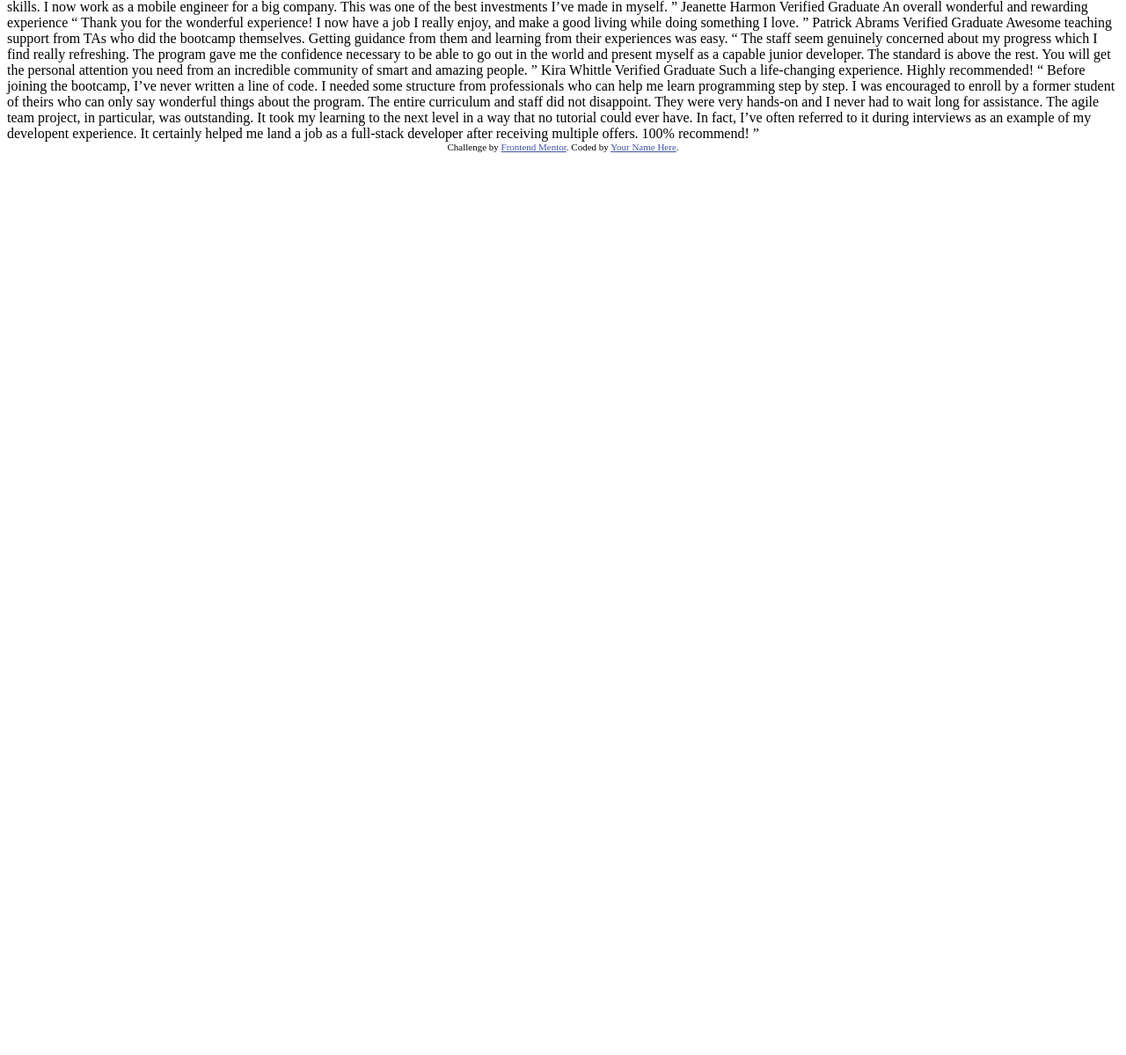
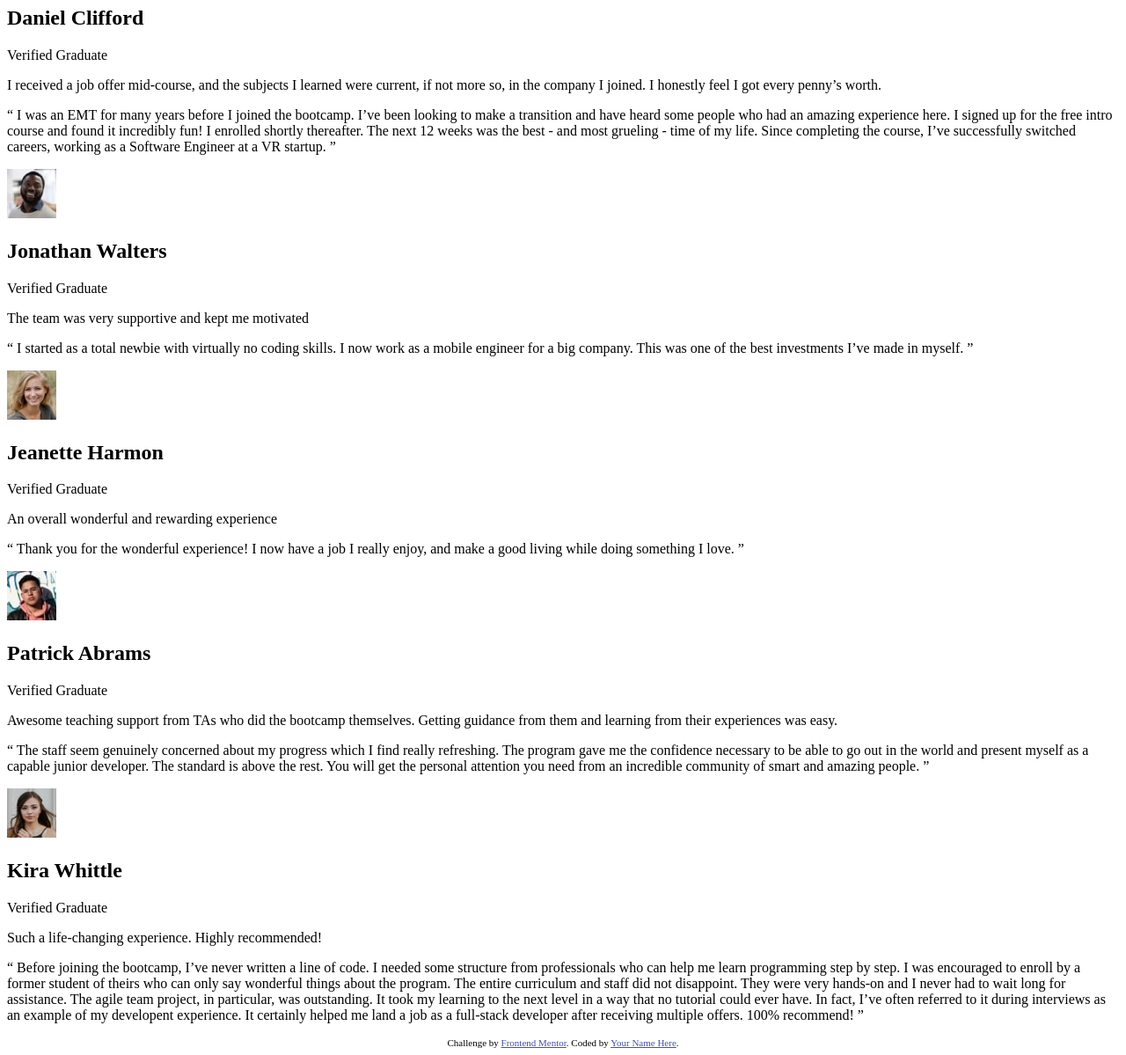
Before and after one commit to edo979/testimonials-grid-section-main, a plain HTML site: page index.html in a window 1280 px wide. Shown: the part 81-1280 px from the top of the page at 88% size. Before the commit the page ends 800 px from the top, so only its background shows below. Drawn offline with Linux system fonts and the light colour scheme.

Commit message:
html finish

```diff
--- a/index.html
+++ b/index.html
@@ -1,76 +1,138 @@
 <!DOCTYPE html>
 <html lang="en">
   <head>
-  <meta charset="UTF-8">
-  <meta name="viewport" content="width=device-width, initial-scale=1.0"> <!-- displays site properly based on user's device -->
+    <meta charset="UTF-8" />
+    <meta name="viewport" content="width=device-width, initial-scale=1.0" />
 
-  <link rel="icon" type="image/png" sizes="32x32" href="./images/favicon-32x32.png">
+    <link
+      rel="icon"
+      type="image/png"
+      sizes="32x32"
+      href="./images/favicon-32x32.png"
+    />
 
     <title>Frontend Mentor | [Challenge Name Here]</title>
-
-  <!-- Feel free to remove these styles or customise in your own stylesheet 👍 -->
     <style>
-    .attribution { font-size: 11px; text-align: center; }
-    .attribution a { color: hsl(228, 45%, 44%); }
+      .attribution {
+        font-size: 11px;
+        text-align: center;
+      }
+      .attribution a {
+        color: hsl(228, 45%, 44%);
+      }
     </style>
   </head>
   <body>
-  Daniel Clifford
-  Verified Graduate
+    <div class="testimonial-grid">
+      <article>
+        <div class="flex">
+          <img src="images/image-daniel.jpg" alt="Daniel Clifford" />
+          <div>
+            <h2 class="name">Daniel Clifford</h2>
+            <p class="position">Verified Graduate</p>
+          </div>
+        </div>
+        <p>
+          I received a job offer mid-course, and the subjects I learned were
+          current, if not more so, in the company I joined. I honestly feel I
+          got every penny’s worth.
+        </p>
+        <p>
+          “ I was an EMT for many years before I joined the bootcamp. I’ve been
+          looking to make a transition and have heard some people who had an
+          amazing experience here. I signed up for the free intro course and
+          found it incredibly fun! I enrolled shortly thereafter. The next 12
+          weeks was the best - and most grueling - time of my life. Since
+          completing the course, I’ve successfully switched careers, working as
+          a Software Engineer at a VR startup. ”
+        </p>
+      </article>
 
-  I received a job offer mid-course, and the subjects I learned were current, if not more so,
-  in the company I joined. I honestly feel I got every penny’s worth.
+      <article>
+        <div class="flex">
+          <img src="images/image-jonathan.jpg" alt="Jonathan Walters" />
+          <div>
+            <h2 class="name">Jonathan Walters</h2>
+            <p class="position">Verified Graduate</p>
+          </div>
+          <p>The team was very supportive and kept me motivated</p>
+          <p>
+            “ I started as a total newbie with virtually no coding skills. I now
+            work as a mobile engineer for a big company. This was one of the
+            best investments I’ve made in myself. ”
+          </p>
+        </div>
+      </article>
 
-  “ I was an EMT for many years before I joined the bootcamp. I’ve been looking to make a
-  transition and have heard some people who had an amazing experience here. I signed up
-  for the free intro course and found it incredibly fun! I enrolled shortly thereafter.
-  The next 12 weeks was the best - and most grueling - time of my life. Since completing
-  the course, I’ve successfully switched careers, working as a Software Engineer at a VR startup. ”
+      <article>
+        <div class="flex">
+          <img src="images/image-jeanette.jpg" alt="Jeanette Harmon" />
+          <div>
+            <h2 class="name">Jeanette Harmon</h2>
+            <p class="position">Verified Graduate</p>
+          </div>
+          <p>An overall wonderful and rewarding experience</p>
+          <p>
+            “ Thank you for the wonderful experience! I now have a job I really
+            enjoy, and make a good living while doing something I love. ”
+          </p>
+        </div>
+      </article>
 
-  Jonathan Walters
-  Verified Graduate
+      <article>
+        <div class="flex">
+          <img src="images/image-patrick.jpg" alt="Patrick Abrams" />
+          <div>
+            <h2 class="name">Patrick Abrams</h2>
+            <p class="position">Verified Graduate</p>
+          </div>
+          <p>
+            Awesome teaching support from TAs who did the bootcamp themselves.
+            Getting guidance from them and learning from their experiences was
+            easy.
+          </p>
+          <p>
+            “ The staff seem genuinely concerned about my progress which I find
+            really refreshing. The program gave me the confidence necessary to
+            be able to go out in the world and present myself as a capable
+            junior developer. The standard is above the rest. You will get the
+            personal attention you need from an incredible community of smart
+            and amazing people. ”
+          </p>
+        </div>
+      </article>
 
-  The team was very supportive and kept me motivated
-
-  “ I started as a total newbie with virtually no coding skills. I now work as a mobile engineer
-  for a big company. This was one of the best investments I’ve made in myself. ”
-
-  Jeanette Harmon
-  Verified Graduate
-
-  An overall wonderful and rewarding experience
-
-  “ Thank you for the wonderful experience! I now have a job I really enjoy, and make a good living
-  while doing something I love. ”
-
-  Patrick Abrams
-  Verified Graduate
-
-  Awesome teaching support from TAs who did the bootcamp themselves. Getting guidance from them and
-  learning from their experiences was easy.
-
-  “ The staff seem genuinely concerned about my progress which I find really refreshing. The program
-  gave me the confidence necessary to be able to go out in the world and present myself as a capable
-  junior developer. The standard is above the rest. You will get the personal attention you need from
-  an incredible community of smart and amazing people. ”
-
-  Kira Whittle
-  Verified Graduate
-
-  Such a life-changing experience. Highly recommended!
-
-  “ Before joining the bootcamp, I’ve never written a line of code. I needed some structure from
-  professionals who can help me learn programming step by step. I was encouraged to enroll by a former
-  student of theirs who can only say wonderful things about the program. The entire curriculum and staff
-  did not disappoint. They were very hands-on and I never had to wait long for assistance. The agile team
-  project, in particular, was outstanding. It took my learning to the next level in a way that no tutorial
-  could ever have. In fact, I’ve often referred to it during interviews as an example of my developent
-  experience. It certainly helped me land a job as a full-stack developer after receiving multiple offers.
-  100% recommend! ”
+      <article>
+        <div class="flex">
+          <img src="images/image-kira.jpg" alt="kira whittle" />
+          <div>
+            <h2 class="name">Kira Whittle</h2>
+            <p class="position">Verified Graduate</p>
+          </div>
+          <p>Such a life-changing experience. Highly recommended!</p>
+          <p>
+            “ Before joining the bootcamp, I’ve never written a line of code. I
+            needed some structure from professionals who can help me learn
+            programming step by step. I was encouraged to enroll by a former
+            student of theirs who can only say wonderful things about the
+            program. The entire curriculum and staff did not disappoint. They
+            were very hands-on and I never had to wait long for assistance. The
+            agile team project, in particular, was outstanding. It took my
+            learning to the next level in a way that no tutorial could ever
+            have. In fact, I’ve often referred to it during interviews as an
+            example of my developent experience. It certainly helped me land a
+            job as a full-stack developer after receiving multiple offers. 100%
+            recommend! ”
+          </p>
+        </div>
+      </article>
+    </div>
 
     <div class="attribution">
-    Challenge by <a href="https://www.frontendmentor.io?ref=challenge" target="_blank">Frontend Mentor</a>.
-    Coded by <a href="#">Your Name Here</a>.
+      Challenge by
+      <a href="https://www.frontendmentor.io?ref=challenge" target="_blank"
+        >Frontend Mentor</a
+      >. Coded by <a href="#">Your Name Here</a>.
     </div>
   </body>
 </html>
```
Lines whose indentation alone changed are shown as unchanged.
